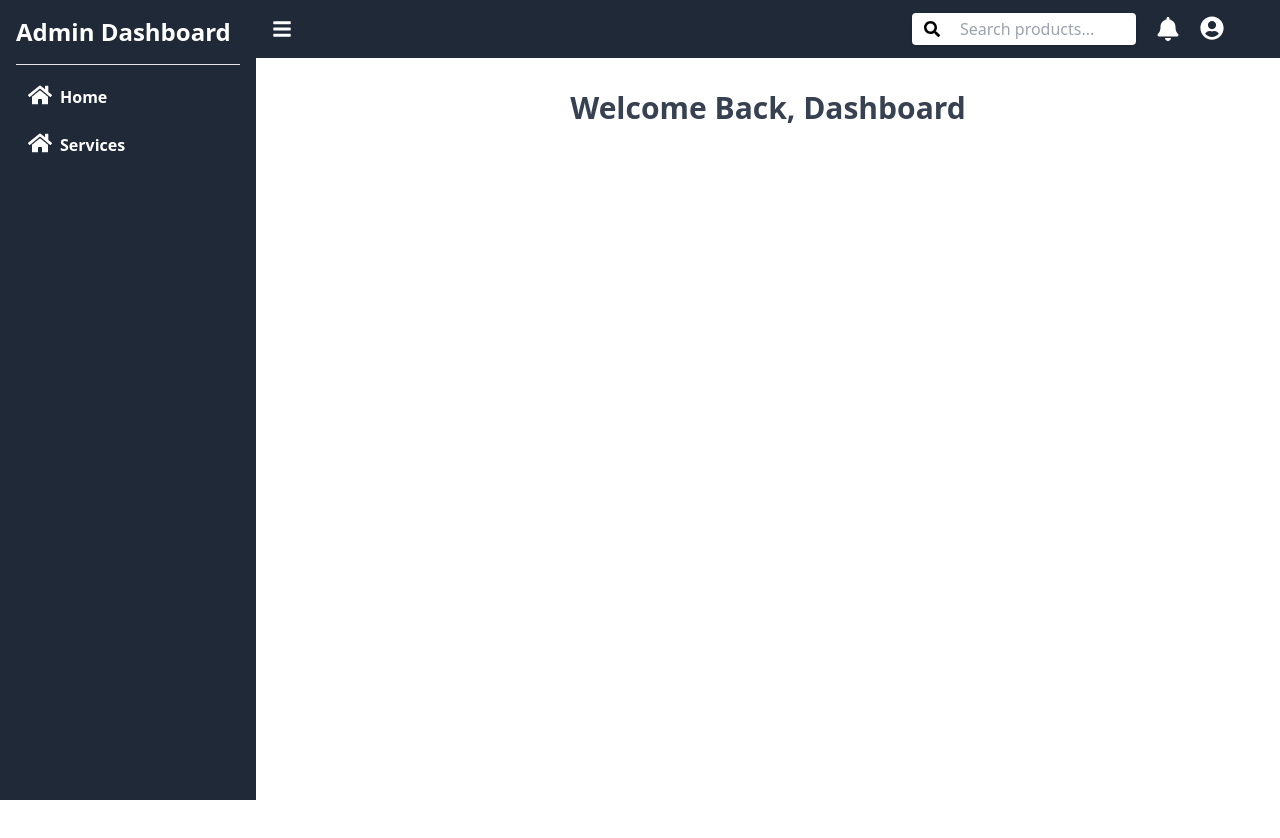
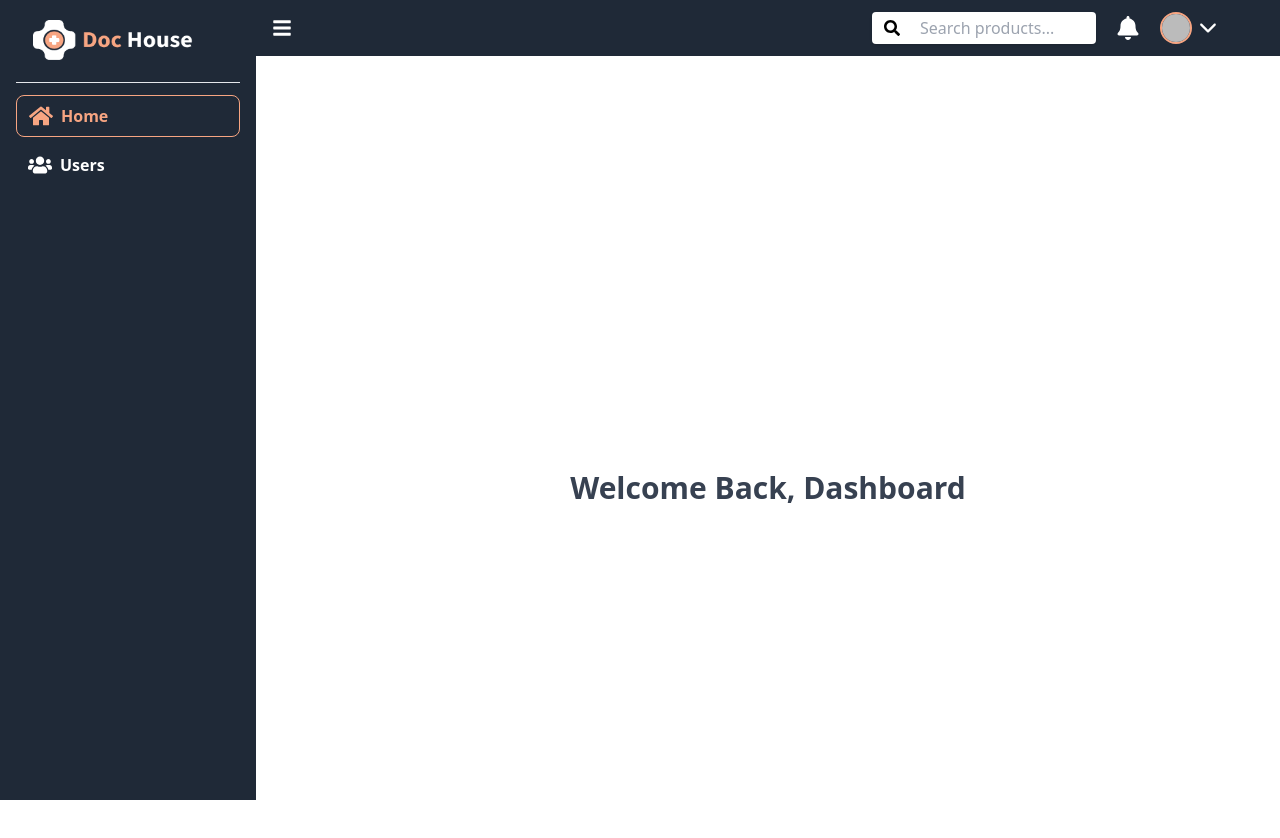
Before and after one commit to MASUMHD/Doctor_Appointment, a React (Vite) app: page /dashboard in a window 1280 px wide. Shown: the top 838 px of the page. Before the commit the page ends 800 px from the top, so only its background shows below. Built offline with nearby package versions, Linux system fonts and the light colour scheme; no server answers; sample sign-in values are in the browser's storage.

Commit message:
dasboard desing compled

```diff
--- /dev/null
+++ b/src/Component/Pages/Dashboard/DasSideRouters/AllUsers.jsx
@@ -0,0 +1,10 @@
+
+const AllUsers = () => {
+    return (
+        <div className="flex justify-center items-center h-screen">
+            <h1 className="text-3xl font-bold text-gray-700">All Users</h1>
+        </div>
+    );
+};
+
+export default AllUsers;
--- /dev/null
+++ b/src/Component/Pages/Dashboard/DasSideRouters/DasHome.jsx
@@ -0,0 +1,10 @@
+
+const DasHome = () => {
+    return (
+        <div className="flex justify-center items-center h-screen">
+            <h1 className="text-3xl font-bold text-gray-700">Welcome Back, Dashboard</h1>
+        </div>
+    );
+};
+
+export default DasHome;
--- a/src/Component/Pages/Dashboard/DashNavBar.jsx
+++ b/src/Component/Pages/Dashboard/DashNavBar.jsx
@@ -1,9 +1,15 @@
-import { FaBars, FaBell, FaSearch, FaUserCircle } from "react-icons/fa";
+import { FaBars, FaBell, FaSearch, } from "react-icons/fa";
 import PropTypes from 'prop-types';
+import { Link } from "react-router-dom";
+import { IoIosArrowDown } from "react-icons/io";
+import UseAuth from "../../Hooks/UseAuth";
 
 const DashNavBar = ({ SideBarToggle, setSideBarToggle }) => {
+
+  const { user } = UseAuth();
+
   return (
-    <div className="bg-gray-800 px-4 py-3 flex justify-between items-center transition-all duration-300">
+    <div className="bg-gray-800 px-4 py-3 flex justify-between items-center transition-all duration-300 ">
       <div className="flex items-center text-xl">
         <FaBars
           onClick={() => setSideBarToggle(!SideBarToggle)}
@@ -24,16 +30,43 @@ const DashNavBar = ({ SideBarToggle, setSideBarToggle }) => {
         <div className="text-white">
           <FaBell className="w-6 h-6" />
         </div>
-        <div className="relative">
-          <button className="text-white group">
-            <FaUserCircle className="w-6 h-6 mt-1" />
-            <div className="z-10 hidden absolute rounded-lg shadow w-32 group-focus:block top-full right-0 bg-white">
-              <ul className="py-2 text-gray-950 text-sm">
-                <li><a href="">Home</a></li>
-                <li><a href="">Log out</a></li>
-              </ul>
+        <div className="relative flex items-center justify-center">
+          <div className="navbar-end flex items-center justify-center">
+          <div className="avatar">
+            <div className="w-8 h-8 border-2 border-[#F7A582] rounded-full ">
+              <img
+                className="object-cover"
+                src={user?.photoURL}
+                alt="profile"
+              />
             </div>
-          </button>
+          </div>
+          {/* dropdown */}
+          <div className="dropdown dropdown-end">
+            <div
+              tabIndex={0}
+              role="button"
+              className="text-white text-2xl hover:text-[#F7A582] m-1"
+            >
+              <IoIosArrowDown />
+            </div>
+            <ul
+              tabIndex={0}
+              className="dropdown-content menu bg-base-100 rounded-box z-[1] w-28 p-2 shadow"
+            >
+              <Link to="/">
+                <li className="hover:bg-[#F7A582] rounded hover:font-semibold">
+                  <a>Home</a>
+                </li>
+              </Link>
+              <Link to="/services">
+                <li className="hover:bg-[#F7A582] rounded hover:font-semibold">
+                  <a>Services</a>
+                </li>
+              </Link>
+            </ul>
+          </div>
+        </div>
         </div>
       </div>
     </div>
--- a/src/Component/Pages/Dashboard/Dashboard.jsx
+++ b/src/Component/Pages/Dashboard/Dashboard.jsx
@@ -1,13 +1,20 @@
 import DashNavBar from "./DashNavBar";
-import PropTypes from 'prop-types';
+import PropTypes from "prop-types";
+import { Outlet } from "react-router-dom";
 
 const Dashboard = ({ SideBarToggle, setSideBarToggle }) => {
   return (
-    <div className={`${SideBarToggle ? "ml-0" : "ml-64"} w-full transition-all duration-300`}>
-      <DashNavBar SideBarToggle={SideBarToggle} setSideBarToggle={setSideBarToggle} />
+    <div
+      className={`${
+        SideBarToggle ? "ml-0" : "ml-64"
+      } w-full transition-all duration-300`}
+    >
+      <DashNavBar
+        SideBarToggle={SideBarToggle}
+        setSideBarToggle={setSideBarToggle}
+      />
       <div className="mt-8 text-center">
-        <h1 className="text-3xl font-bold text-gray-700">Welcome Back, Dashboard</h1>
-        {/* Other dashboard content goes here */}
+        <Outlet />
       </div>
     </div>
   );
@@ -17,5 +24,5 @@ export default Dashboard;
 
 Dashboard.propTypes = {
   SideBarToggle: PropTypes.bool,
-  setSideBarToggle: PropTypes.func
-}
+  setSideBarToggle: PropTypes.func,
+};
--- a/src/Component/Pages/Dashboard/DashboardNavBar.jsx
+++ /dev/null
@@ -1,65 +0,0 @@
-import { IoIosArrowDown } from "react-icons/io";
-import UseAuth from "../../Hooks/UseAuth";
-import { Link } from "react-router-dom";
-
-const DashboardNavBar = () => {
-  const { user } = UseAuth();
-
-  return (
-    <div className="pl-3 lg:pl-20 pr-3 lg:pr-20 bg-[#07332F]">
-      <div className="navbar ">
-        <div className="navbar-start">
-          <div className="dropdown"></div>
-          <div>
-            <Link to="/" className="btn btn-ghost text-xl">
-              <img
-                className="w-40 h-10"
-                src="../../../../public/image/Group 2.png"
-                alt=""
-              />
-            </Link>
-          </div>
-        </div>
-        <div className="navbar-center hidden lg:flex"></div>
-        <div className="navbar-end">
-          <div className="avatar">
-            <div className="w-10 h-10 border-2 border-[#F7A582] rounded-full ">
-              <img
-                className="object-cover"
-                src={user?.photoURL}
-                alt="profile"
-              />
-            </div>
-          </div>
-          {/* dropdown */}
-          <div className="dropdown dropdown-end">
-            <div
-              tabIndex={0}
-              role="button"
-              className="text-white text-2xl hover:text-[#F7A582] m-1"
-            >
-              <IoIosArrowDown />
-            </div>
-            <ul
-              tabIndex={0}
-              className="dropdown-content menu bg-base-100 rounded-box z-[1] w-28 p-2 shadow"
-            >
-              <Link to="/">
-                <li className="hover:bg-[#F7A582] rounded hover:font-semibold">
-                  <a>Home</a>
-                </li>
-              </Link>
-              <Link to="/services">
-                <li className="hover:bg-[#F7A582] rounded hover:font-semibold">
-                  <a>Services</a>
-                </li>
-              </Link>
-            </ul>
-          </div>
-        </div>
-      </div>
-    </div>
-  );
-};
-
-export default DashboardNavBar;
--- a/src/Component/Pages/Dashboard/SideBar.jsx
+++ b/src/Component/Pages/Dashboard/SideBar.jsx
@@ -1,8 +1,10 @@
-import { FaHome } from "react-icons/fa";
-import { Link } from "react-router-dom";
-import PropTypes from 'prop-types';
+import { FaHome, FaUsers } from "react-icons/fa";
+import { Link, useLocation } from "react-router-dom";
+import PropTypes from "prop-types";
 
 const SideBar = ({ SideBarToggle }) => {
+  const location = useLocation();
+
   return (
     <div
       className={`${
@@ -10,23 +12,41 @@ const SideBar = ({ SideBarToggle }) => {
       } w-64 bg-gray-800 fixed h-full px-4 py-2`}
     >
       <div className="my-2 mb-4">
-        <h1 className="text-2xl font-bold text-white">Admin Dashboard</h1>
+        <Link to="/" className="btn btn-ghost text-xl">
+          <img
+            className="w-40 h-10"
+            src="../../../../public/image/Group 2.png"
+            alt="Logo"
+          />
+        </Link>
       </div>
       <hr />
       <ul className="mt-3 text-white font-bold">
-        <Link to="/">
-          <li className="mb-2 rounded hover:bg-blue-500 py-2">
-            <p className="px-3">
-              <FaHome className="inline-block w-6 h-6 mr-2 -mt-2 " />
+        <Link to="/dashboard">
+          <li
+            className={`mb-2 py-2 px-3 rounded ${
+              location.pathname === "/dashboard"
+                ? "text-[#F7A582] font-bold border border-[#F7A582] rounded-lg"
+                : "hover:bg-blue-500"
+            }`}
+          >
+            <p className="flex items-center">
+              <FaHome className="w-6 h-6 mr-2" />
               Home
             </p>
           </li>
         </Link>
-        <Link to="/services">
-          <li className="mb-2 rounded hover:bg-blue-500 py-2">
-            <p className="px-3">
-              <FaHome className="inline-block w-6 h-6 mr-2 -mt-2 " />
-              Services
+        <Link to="/dashboard/allUsers">
+          <li
+            className={`mb-2 py-2 px-3 rounded ${
+              location.pathname === "/dashboard/allUsers"
+                ? "text-[#F7A582] font-bold border border-[#F7A582] rounded-lg"
+                : "hover:bg-blue-500"
+            }`}
+          >
+            <p className="flex items-center">
+              <FaUsers className="w-6 h-6 mr-2" />
+              Users
             </p>
           </li>
         </Link>
@@ -35,8 +55,8 @@ const SideBar = ({ SideBarToggle }) => {
   );
 };
 
+SideBar.propTypes = {
+  SideBarToggle: PropTypes.bool,
+};
+
 export default SideBar;
-
-SideBar.propTypes = {
-  SideBarToggle: PropTypes.bool
-}
--- a/src/Component/Pages/SingIn & Singup/SingUp.jsx
+++ b/src/Component/Pages/SingIn & Singup/SingUp.jsx
@@ -5,6 +5,7 @@ import Swal from "sweetalert2";
 import SocialLogin from "./SocialLogin";
 import UseAuth from "../../Hooks/UseAuth";
 import { useState } from "react";
+
 
 
 const SingUp = () => {
--- a/src/Router.jsx
+++ b/src/Router.jsx
@@ -10,6 +10,8 @@ import PrivateRoute from "./Component/Hooks/PrivateRoute";
 import AllDashboard from "./Component/Pages/Dashboard/AllDashboard";
 import AllServices from "./Component/Pages/Services/AllServices";
 import AllAppointment from "./Component/Pages/Appointment/AllAppointment";
+import AllUsers from "./Component/Pages/Dashboard/DasSideRouters/AllUsers";
+import DasHome from "./Component/Pages/Dashboard/DasSideRouters/DasHome";
 
 export const router = createBrowserRouter([
   {
@@ -49,14 +51,26 @@ export const router = createBrowserRouter([
         path: "/appointment",
         element: <AllAppointment />,
       },
+      {},
+    ],
+  },
+  {
+    path: "/dashboard",
+    element: (
+      <PrivateRoute>
+        <AllDashboard />,
+      </PrivateRoute>
+    ),
+    children: [
       {
         path: "/dashboard",
-        element: (
-          <PrivateRoute>
-            <AllDashboard />,
-          </PrivateRoute>
-        ),
-      },
+        element: <DasHome />,
+      }
+      ,
+      {
+        path: "/dashboard/allUsers",
+        element: <AllUsers/>,
+      }
     ],
   },
 ]);
```
Also changed, not shown: src/Component/Firebase/Firebase.config.js (line endings or trailing spaces), src/Component/Providers/AuthProviders.jsx (line endings or trailing spaces).
